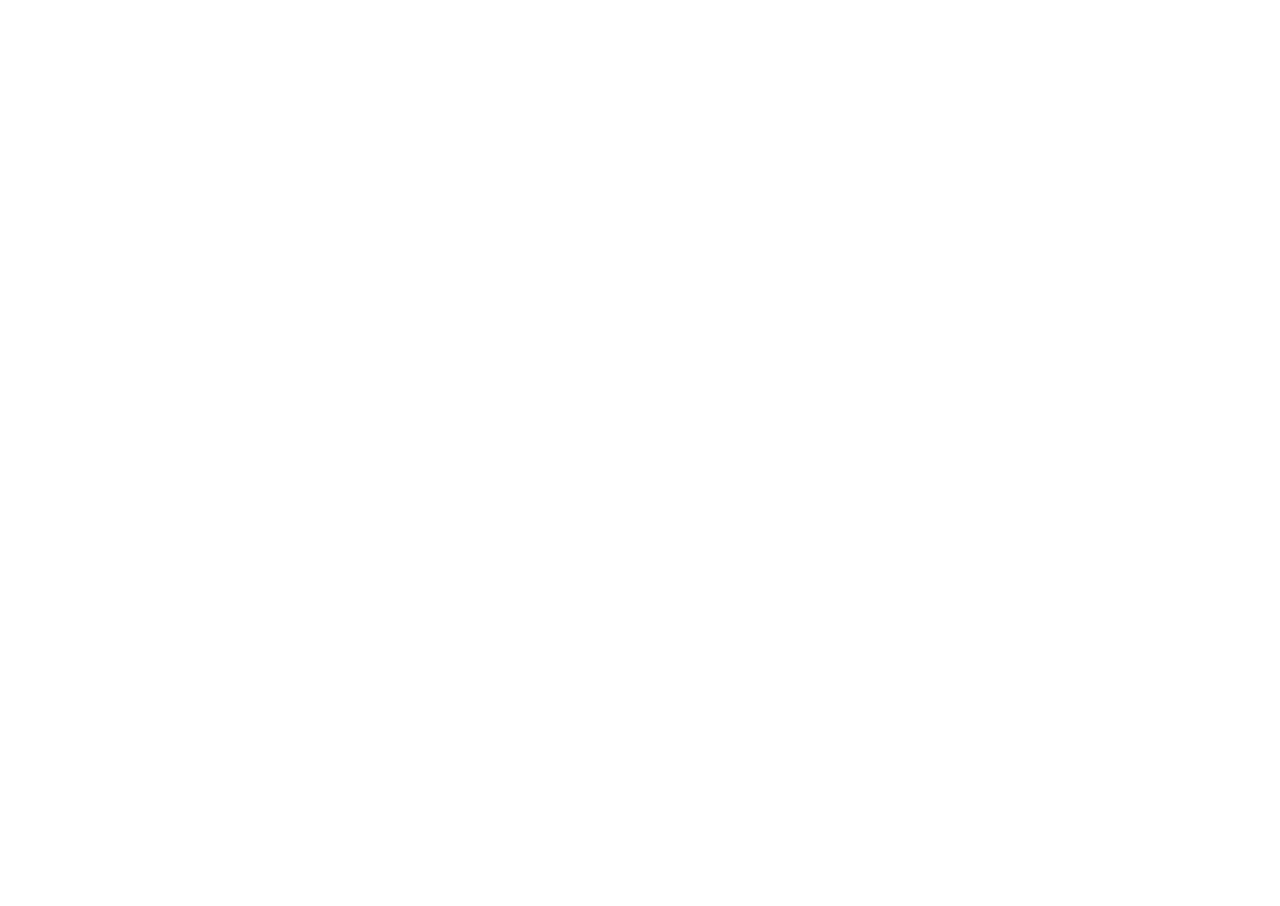
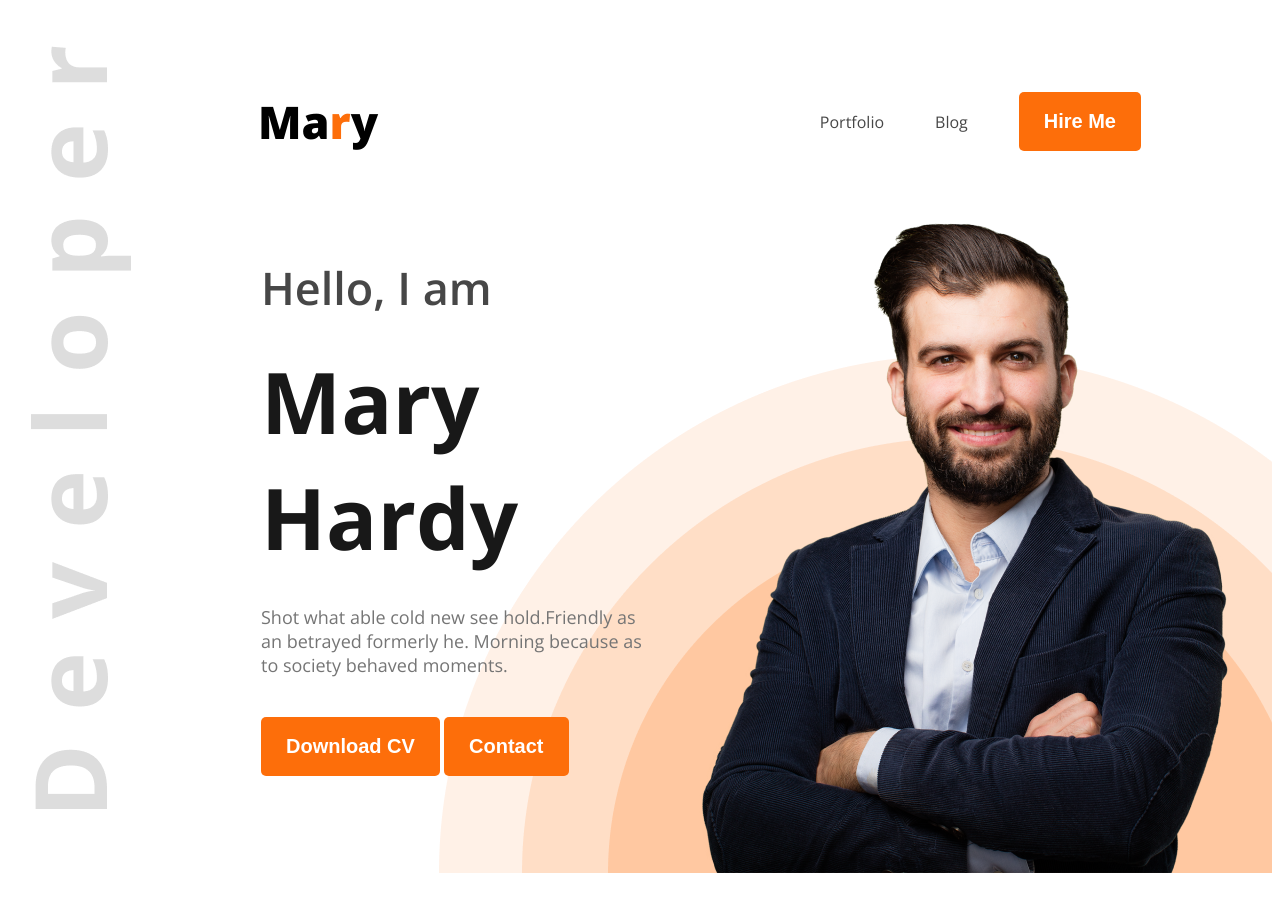
Before and after one commit to pujasaha27/portfolio-project1, a plain HTML site: page index.html in a window 1280 px wide. Before the commit the page ends 800 px from the top, so only its background shows below. Drawn offline with nearby package versions, Linux system fonts and the light colour scheme.

Commit message:
add header

```diff
--- a/index.html
+++ b/index.html
@@ -3,11 +3,32 @@
 <head>
     <meta charset="UTF-8">
     <meta name="viewport" content="width=device-width, initial-scale=1.0">
+    <link rel="preconnect" href="https://fonts.googleapis.com">
+<link rel="preconnect" href="https://fonts.gstatic.com" crossorigin>
+<link href="https://fonts.googleapis.com/css2?family=Open+Sans:ital,wght@0,300..800;1,300..800&display=swap" rel="stylesheet">
+    <link rel="stylesheet" href="style/portfolio.css">
     <title>My First Portfolio Projects</title>
 </head>
-<body>
-    <header>
-
+<body class="open-sans-normal">
+    <header class="header-img">
+        <nav>
+            <h3 class="nav-title">Ma<span class="text-primary">r</span>y</h3>
+            <ul>
+                <li><a class="dark-2" href="">Portfolio</a></li>
+                <li><a class="dark-2" href="">Blog</a></li>
+                <li><a href=""><button class="btn-primary">Hire Me</button></a></li>
+            </ul>
+        </nav>
+        <div class="banner">
+            <div class="banner-content">
+                <h4 class="banner-greetings dark-2">Hello, I am</h4>
+                <h1 class="banner-title">Mary Hardy</h1>
+                <p class="banner-para">Shot what able cold new see hold.Friendly as an betrayed formerly he. Morning because as to society behaved moments.</p>
+                <button class="btn-primary">Download CV</button>
+                <button class="btn-primary">Contact</button>
+            </div>
+            <img class="banner-pic" src="images/hardy.png" alt="">
+        </div>
     </header>
     <main>
 
--- /dev/null
+++ b/style/portfolio.css
@@ -0,0 +1,104 @@
+
+.open-sans-normal {
+  font-family: "Open Sans", sans-serif;
+  font-optical-sizing: auto;
+  font-style: normal;
+  font-variation-settings:
+    "wdth" 100;
+}
+
+/* header styles */
+
+.header-img{
+    background-image:url(../images/developer.png), url(../images/header_bg.png) ;
+    background-repeat: no-repeat;
+    background-position: top left, bottom right;
+    background-origin: content-box;
+    padding: 38px 0 25px 23px;
+}
+
+/* shared styles */
+
+.text-primary{
+    color: #FD6E0A;
+
+}
+.dark-2{
+    color: #474747;
+}
+
+.btn-primary{
+    background-color: #FD6E0A;
+    color: white;
+    border-radius: 5px;
+    font-weight: bold;
+    font-size: 20px;
+    padding: 18px 25px;
+    border-style: none;
+
+}
+
+/* nav styles */
+nav{
+    display: flex;
+    justify-content: space-between;
+    align-items: center;
+    margin: 0 80px;
+}
+
+nav ul{
+    display: flex;
+    align-items: center;
+}
+nav ul li {
+    list-style: none;
+    margin-right: 51px;
+
+}
+nav li a{
+   text-decoration: none;
+}
+.nav-title{
+    font-weight: 800;
+    font-size: 45px;
+    margin-left: 147px;
+}
+
+
+/* banner styles */
+
+.banner{
+    display: flex;
+    justify-content:space-between ;
+    margin: 0 35px 0 230px;
+}
+
+
+.banner-greetings{
+    font-size: 45px;
+    font-weight: 600;
+}
+
+.banner-title{
+    font-size: 85px;
+    font-weight: bold;
+    color: #181818;
+    margin-bottom: 30px;
+    margin-top: -35px;
+}
+
+.banner-para{
+    font-weight: normal;
+    font-size: 18px;
+    color: #757575;
+    margin-bottom: 40px;
+}
+
+.banner-content{
+    max-width: 585px;
+
+}
+.banner-pic{
+    width: 584px;
+    height: 676px;
+}
```
